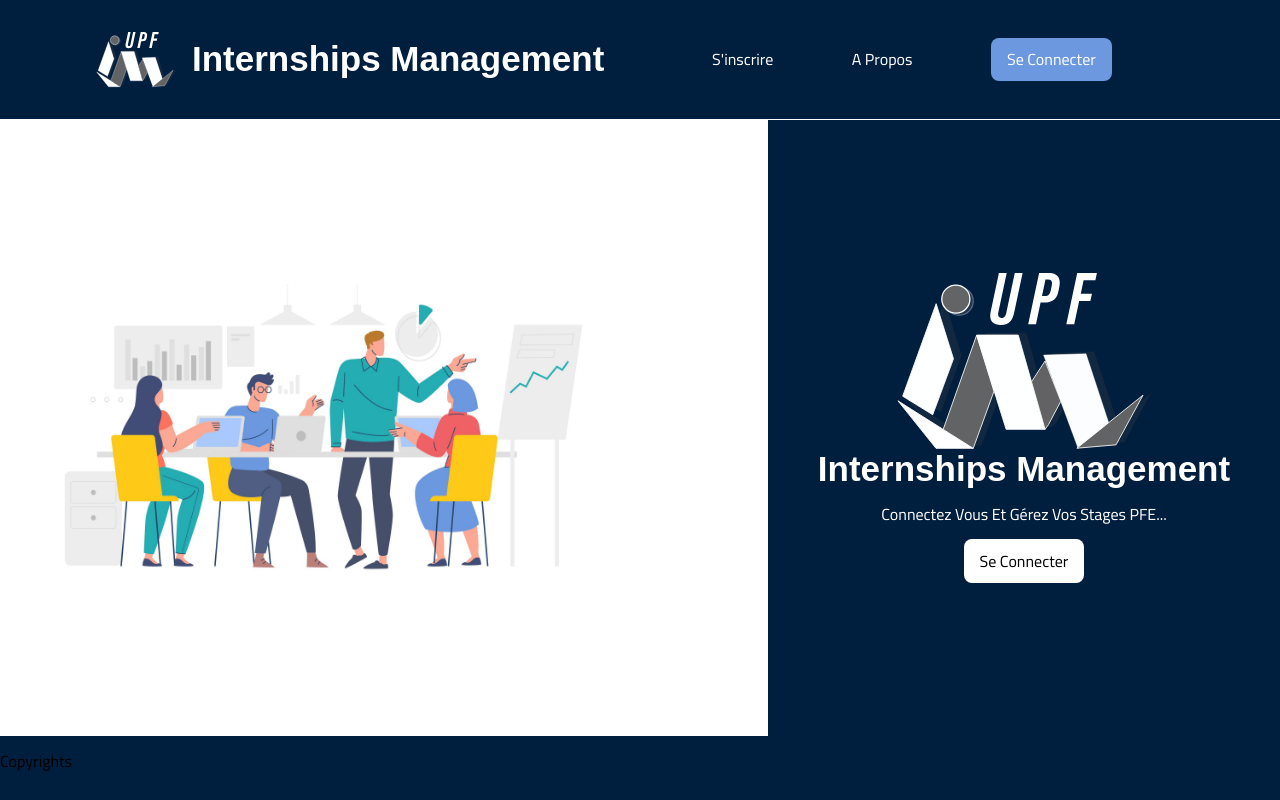
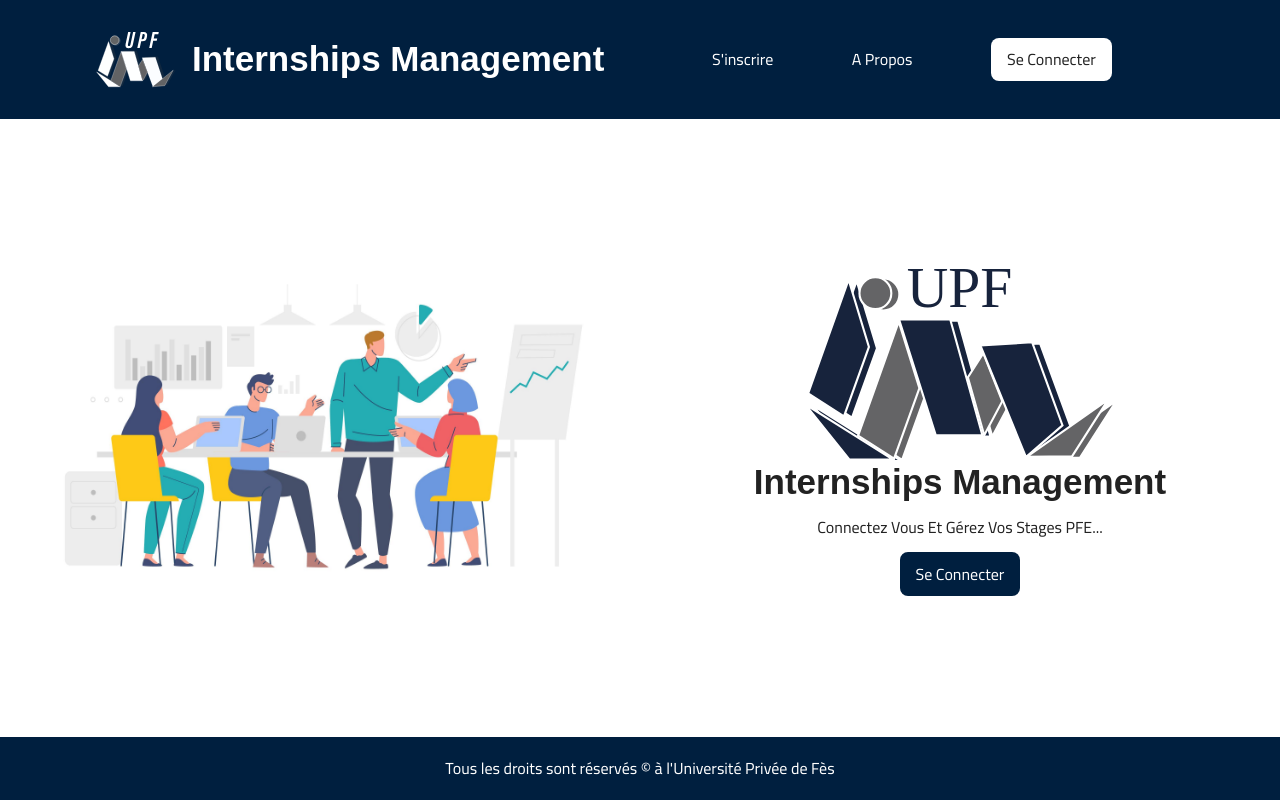
Before and after one commit to Aub27/UIM_Front, a plain HTML site: page acceuil.html in a window 1280 px wide. Drawn offline with Linux system fonts and the light colour scheme; a web font is replaced by a local one.

Commit message:
logo updated

```diff
--- a/acceuil.html
+++ b/acceuil.html
@@ -24,23 +24,23 @@
                 <div class="links">
                     <a  href="#register">S'inscrire</a>
                     <a href="#about">A Propos</a>
-                    <a href="#Connect" class="login-btn bg-light">Se Connecter</a>
+                    <a href="#Connect" class="login-btn bg-white text-dark">Se Connecter</a>
                 </div>
             </div>
         </header>
         <section>
             <div class="flex">
                 <img src="images/stages.jpg" alt="students picture" class="pic">
-                <article class="bg-main">
-                    <img src="images/logo/whiteLogo.svg" alt="app-logo" class="logo-inside">
-                    <h1 class="ft-insta text-white">Internships Management</h1>
-                    <p class="text-white">Connectez Vous Et Gérez Vos Stages PFE...</p>
-                    <a href="#login" class="login-btn bg-white">Se Connecter</a>
+                <article class="text-dark">
+                    <img src="images/logo/logo.svg" alt="app-logo" class="logo-inside">
+                    <h1 class="ft-insta text-dark">Internships Management</h1>
+                    <p>Connectez Vous Et Gérez Vos Stages PFE...</p>
+                    <a href="#login" class="login-btn bg-main text-white">Se Connecter</a>
                 </article>
             </div>
         </section>
-        <footer class="bg-main">
-            <p>Copyrights</p>
+        <footer class="bg-main text-white">
+            <p>Tous les droits sont réservés &copy; à l'Université Privée de Fès</p>
         </footer>
     </div>
     <script src="js/plugin.js"></script>
--- a/css/acceuil.css
+++ b/css/acceuil.css
@@ -2,7 +2,8 @@
 :root{
     /*Colors*/
     --clr-main-blue : #001f3f;
-    --clr-light-blue :#6C98DF;
+    --clr-light-blue : 210, 100%, 12%;
+
     --clr-dark : #222222;
     /*Fonts*/
     --ft-cairo : 'Cairo', sans-serif;
@@ -66,7 +67,7 @@ h1{
     background-color: var(--clr-main-blue);
 }
 .bg-light{
-    background-color: var(--clr-light-blue);
+    background-color:  hsl(210, 100%, 1%);
 }
 .bg-dark{
     background-color: var(--clr-dark);
@@ -166,9 +167,10 @@ section article{
 }
 section .flex img{
     width: 50%;
+    max-height: 100%;
 }
 section .flex article{
-    flex-basis: 40%;
+    flex-basis: 50%;
 
 }
 article h1{
@@ -180,6 +182,10 @@ article h1{
 
 footer{
     grid-area: f;
+    border-top: 1px solid white;
+    display: flex;
+    justify-content: center;
+    align-items: center;
 }
 /*Media queries*/
 
```
Also changed, not shown: images/logo/logo.svg (added).
